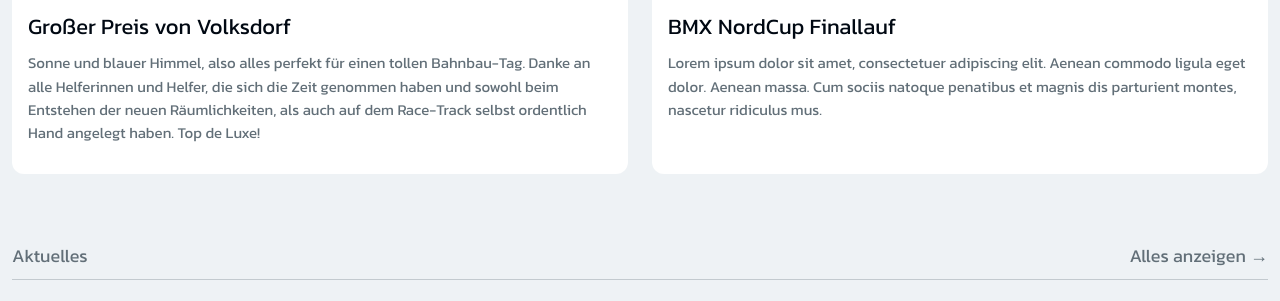
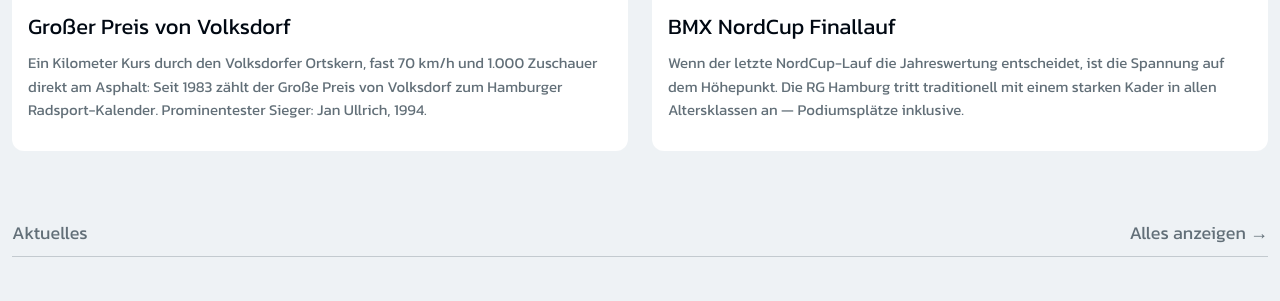
Before and after one commit to rg-hamburg/rg-hamburg.github.io, a Jekyll site: the page built from index.html, in a window 1280 px wide and 900 px high, scrolled down 1865 px, cut to the strip 209-510 px from the top of the window. Built offline with Jekyll 4.4.1, drawn with Linux system fonts in a browser that asks for light colours.

Commit message:
generate event excerpts

```diff
--- a/_data/events.yaml
+++ b/_data/events.yaml
@@ -6,7 +6,7 @@
     location: Hamburg
     image: event-1.png
     alt: "Großer Preis von Volksdorf 2026"
-    excerpt: "Sonne und blauer Himmel, also alles perfekt für einen tollen Bahnbau-Tag. Danke an alle Helferinnen und Helfer, die sich die Zeit genommen haben und sowohl beim Entstehen der neuen Räumlichkeiten, als auch auf dem Race-Track selbst ordentlich Hand angelegt haben. Top de Luxe!"
+    excerpt: "Ein Kilometer Kurs durch den Volksdorfer Ortskern, fast 70 km/h und 1.000 Zuschauer direkt am Asphalt: Seit 1983 zählt der Große Preis von Volksdorf zum Hamburger Radsport-Kalender. Prominentester Sieger: Jan Ullrich, 1994."
     href: "#"
 
   - title: "BMX NordCup Finallauf"
@@ -14,5 +14,5 @@
     location: Hamburg
     image: event-2.png
     alt: "BMX NordCup Finallauf 2026"
-    excerpt: "Lorem ipsum dolor sit amet, consectetuer adipiscing elit. Aenean commodo ligula eget dolor. Aenean massa. Cum sociis natoque penatibus et magnis dis parturient montes, nascetur ridiculus mus."
+    excerpt: "Wenn der letzte NordCup-Lauf die Jahreswertung entscheidet, ist die Spannung auf dem Höhepunkt. Die RG Hamburg tritt traditionell mit einem starken Kader in allen Altersklassen an — Podiumsplätze inklusive."
     href: "#"
```
